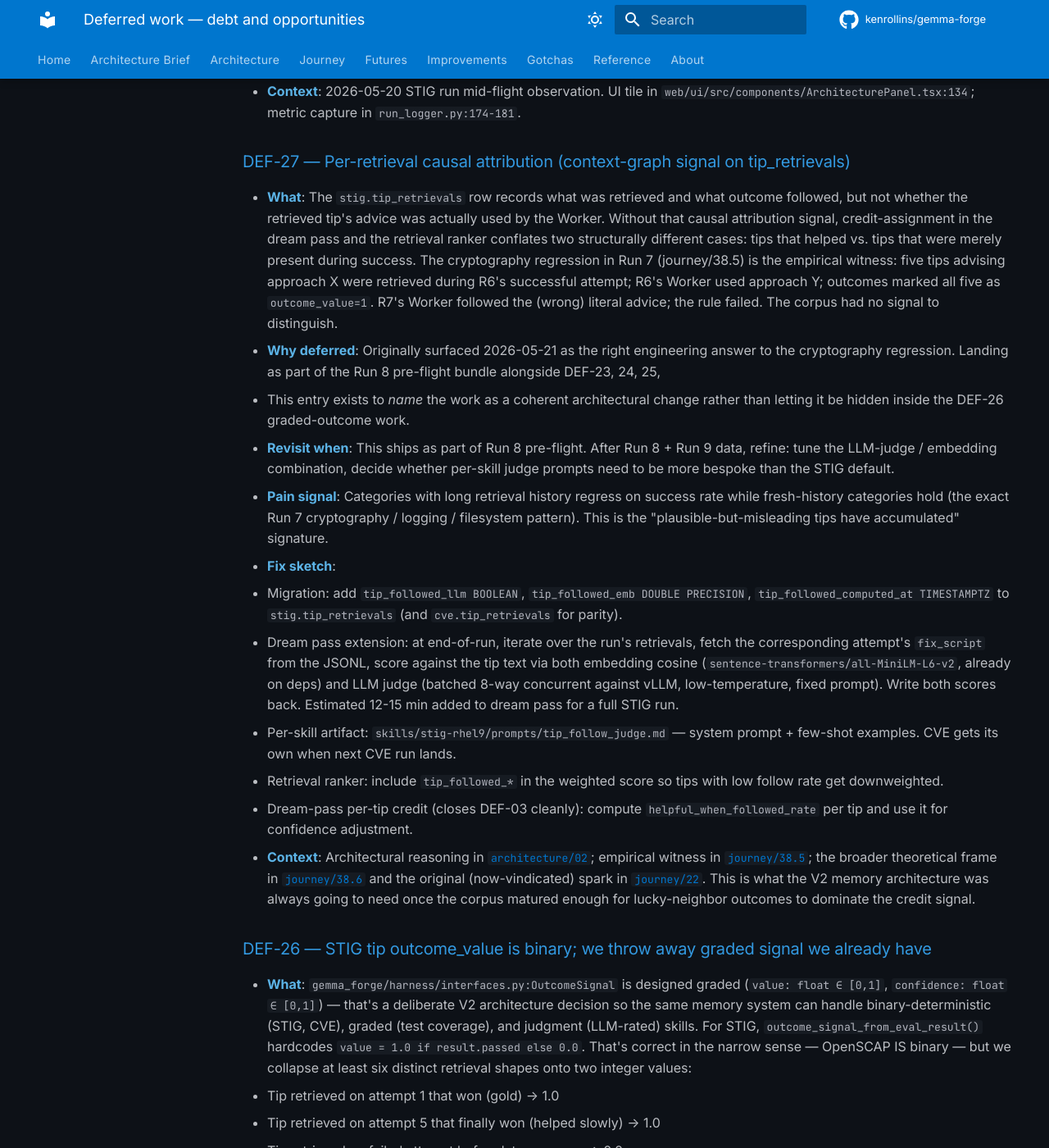
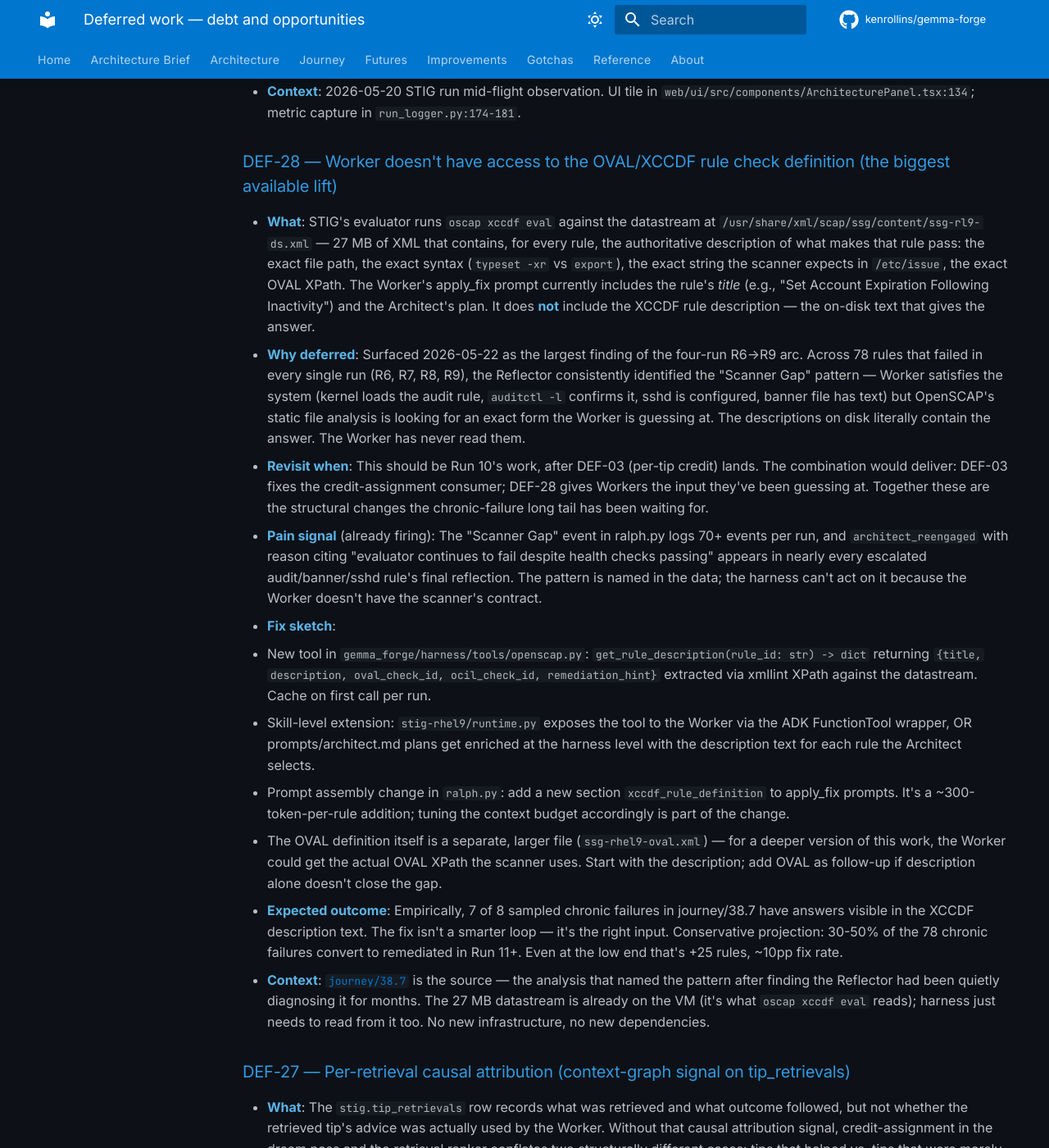
Before and after one commit to kenrollins/gemma-forge, an MkDocs documentation site: the page built from docs/deferred.md, in a window 1280 px wide and 1400 px high, scrolled down 10559 px. Shown: the whole window at 82% size. Built offline with MkDocs 1.6.1 and Material for MkDocs 9.7.7, drawn with Linux system fonts in a browser that asks for light colours; comment, search, counter and statistics services are not loaded.

Commit message:
docs(journal): journey/38.7 + DEF-28 — the four-run arc analysis
Four-run arc summary (R6 → R9):
  R6: 19.08h, 61.9% — pre-MTP baseline
  R7: 12.20h, 58.2% — MTP regression named in 38.5
  R8: 11.53h, 61.8% — DEF-26 + DEF-27 landed; cryptography regression absorbed
  R9: 13.23h, 58.8% — DEF-27 data accumulated; -3.7pp regression

R8 was clean architecture validation:
  - DEF-26 graded outcomes: -0.2 column went from structural-zero to live signal
  - DEF-27 LLM judge in production: 4085/4085 retrievals scored first-try
  - audit_memory.py misleading-tip detector: 13 tips flagged from R8's data
  - Fix rate recovered to R6's pre-MTP level on the same hardware

R9 was honest disappointment:
  - 9 of 10 R8→R9 regressions in audit category
  - Follow-modifier 0.0 too punitive on tangentially-helpful tips
  - Eviction sweep retired tips that may have been load-bearing

The bigger finding (DEF-28): 78 rules failed across all four runs.
The Reflector has been correctly diagnosing the "Scanner Gap" pattern
for months — Worker satisfies the system but OpenSCAP's static file
analysis is looking for an exact syntax the Worker is guessing at.
Seven of eight sampled chronic failures are fixable if the Worker
gets the XCCDF rule description text (already on the VM at
/usr/share/xml/scap/ssg/content/ssg-rl9-ds.xml). The biggest
available lift in the architecture turns out not to be about memory.

Co-Authored-By: Claude Opus 4.7 <noreply@anthropic.com>

```diff
--- a/docs/deferred.md
+++ b/docs/deferred.md
@@ -589,6 +589,73 @@ promoted out of this file into active work.
   `web/ui/src/components/ArchitecturePanel.tsx:134`; metric capture
   in `run_logger.py:174-181`.
 
+### DEF-28 — Worker doesn't have access to the OVAL/XCCDF rule check definition (the biggest available lift)
+
+- **What**: STIG's evaluator runs `oscap xccdf eval` against the
+  datastream at `/usr/share/xml/scap/ssg/content/ssg-rl9-ds.xml` —
+  27 MB of XML that contains, for every rule, the authoritative
+  description of what makes that rule pass: the exact file path,
+  the exact syntax (`typeset -xr` vs `export`), the exact string
+  the scanner expects in `/etc/issue`, the exact OVAL XPath. The
+  Worker's apply_fix prompt currently includes the rule's *title*
+  (e.g., "Set Account Expiration Following Inactivity") and the
+  Architect's plan. It does **not** include the XCCDF rule
+  description — the on-disk text that gives the answer.
+- **Why deferred**: Surfaced 2026-05-22 as the largest finding of
+  the four-run R6→R9 arc. Across 78 rules that failed in every
+  single run (R6, R7, R8, R9), the Reflector consistently
+  identified the "Scanner Gap" pattern — Worker satisfies the
+  system (kernel loads the audit rule, `auditctl -l` confirms it,
+  sshd is configured, banner file has text) but OpenSCAP's static
+  file analysis is looking for an exact form the Worker is
+  guessing at. The descriptions on disk literally contain the
+  answer. The Worker has never read them.
+- **Revisit when**: This should be Run 10's work, after DEF-03
+  (per-tip credit) lands. The combination would deliver:
+  DEF-03 fixes the credit-assignment consumer; DEF-28 gives
+  Workers the input they've been guessing at. Together these
+  are the structural changes the chronic-failure long tail
+  has been waiting for.
+- **Pain signal** (already firing): The "Scanner Gap" event in
+  ralph.py logs 70+ events per run, and `architect_reengaged`
+  with reason citing "evaluator continues to fail despite
+  health checks passing" appears in nearly every escalated
+  audit/banner/sshd rule's final reflection. The pattern is
+  named in the data; the harness can't act on it because the
+  Worker doesn't have the scanner's contract.
+- **Fix sketch**:
+  1. New tool in `gemma_forge/harness/tools/openscap.py`:
+     `get_rule_description(rule_id: str) -> dict` returning
+     `{title, description, oval_check_id, ocil_check_id,
+     remediation_hint}` extracted via xmllint XPath against the
+     datastream. Cache on first call per run.
+  2. Skill-level extension: `stig-rhel9/runtime.py` exposes the
+     tool to the Worker via the ADK FunctionTool wrapper, OR
+     prompts/architect.md plans get enriched at the harness
+     level with the description text for each rule the
+     Architect selects.
+  3. Prompt assembly change in `ralph.py`: add a new section
+     `xccdf_rule_definition` to apply_fix prompts. It's a
+     ~300-token-per-rule addition; tuning the context budget
+     accordingly is part of the change.
+  4. The OVAL definition itself is a separate, larger file
+     (`ssg-rhel9-oval.xml`) — for a deeper version of this
+     work, the Worker could get the actual OVAL XPath the
+     scanner uses. Start with the description; add OVAL as
+     follow-up if description alone doesn't close the gap.
+- **Expected outcome**: Empirically, 7 of 8 sampled chronic
+  failures in journey/38.7 have answers visible in the XCCDF
+  description text. The fix isn't a smarter loop — it's the
+  right input. Conservative projection: 30-50% of the 78
+  chronic failures convert to remediated in Run 11+. Even at
+  the low end that's +25 rules, ~10pp fix rate.
+- **Context**: [`journey/38.7`](journal/journey/38.7-runs-8-and-9-what-the-data-said.md)
+  is the source — the analysis that named the pattern after
+  finding the Reflector had been quietly diagnosing it for
+  months. The 27 MB datastream is already on the VM (it's what
+  `oscap xccdf eval` reads); harness just needs to read from it
+  too. No new infrastructure, no new dependencies.
+
 ### DEF-27 — Per-retrieval causal attribution (context-graph signal on tip_retrievals)
 
 - **What**: The `stig.tip_retrievals` row records what was retrieved
```
Also changed, not shown: docs/journal/journey/38.7-runs-8-and-9-what-the-data-said.md (added, +162 -0 lines), docs/journal/journey/index.md (+1 -0 lines).
